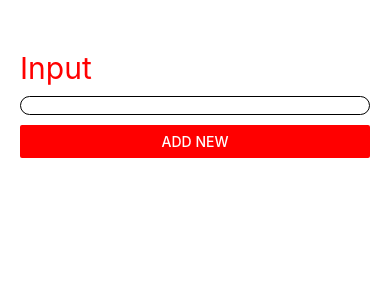
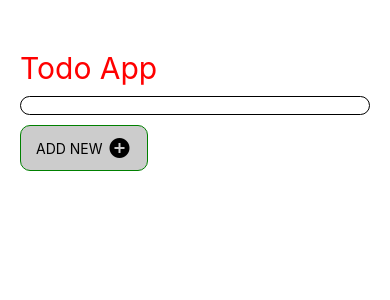
Before and after one commit to nvminh162/react-native-course, a React Native app in the folder 01-react-native-ultimate-starter/: screen / in a window 390 px wide. Shown: the top 300 px of the page. Built offline with nearby package versions, Linux system fonts and the light colour scheme.

Commit message:
How to use <Pressable/>, slice components Button

```diff
--- /dev/null
+++ b/01-react-native-ultimate-starter/components/button/mine.button.tsx
@@ -0,0 +1,45 @@
+import { Pressable, StyleSheet, Text, View } from "react-native";
+import MaterialIcons from "@expo/vector-icons/MaterialIcons";
+
+const styles = StyleSheet.create({
+  text: {
+    textTransform: "uppercase",
+  },
+  btnContainer: {
+    borderWidth: 1,
+    borderColor: "green",
+    borderRadius: 10,
+    paddingHorizontal: 15,
+    paddingVertical: 10,
+    flexDirection: "row",
+    gap: 5,
+    alignItems: "center",
+    alignSelf: "flex-start",
+    backgroundColor: "#ccc",
+  },
+});
+
+interface IProps {
+  title: string;
+  onPress: () => void;
+}
+
+const MineButton = (props: IProps) => {
+  const { title, onPress } = props;
+  return (
+    <Pressable
+      style={({ pressed }) => ({
+        opacity: pressed === true ? 0.5 : 1,
+        alignSelf: "flex-start",
+      })}
+      onPress={onPress}
+    >
+      <View style={styles.btnContainer}>
+        <Text style={styles.text}>{title}</Text>
+        <MaterialIcons name="add-circle" size={24} color="black" />
+      </View>
+    </Pressable>
+  );
+};
+
+export default MineButton;
--- a/01-react-native-ultimate-starter/components/todo/input.todo.tsx
+++ b/01-react-native-ultimate-starter/components/todo/input.todo.tsx
@@ -1,5 +1,6 @@
 import { useState } from "react";
-import { Alert, Button, StyleSheet, Text, TextInput, View } from "react-native";
+import { Alert, StyleSheet, Text, TextInput, View } from "react-native";
+import MineButton from "../button/mine.button";
 
 const InputTodo = (props: IProps) => {
   const [nameTodo, setNameTodo] = useState<string>("");
@@ -29,7 +30,7 @@ const InputTodo = (props: IProps) => {
   return (
     <>
       <View>
-        <Text style={styles.text}>Input</Text>
+        <Text style={styles.text}>Todo App</Text>
         <TextInput
           style={styles.input}
           value={nameTodo}
@@ -37,11 +38,7 @@ const InputTodo = (props: IProps) => {
           autoCapitalize="none"
           autoCorrect={false}
         />
-        <Button
-          title="Add New"
-          color={"red"}
-          onPress={() => handleAddNewTodo()}
-        />
+        <MineButton title="Add New" onPress={handleAddNewTodo} />
       </View>
     </>
   );
```
